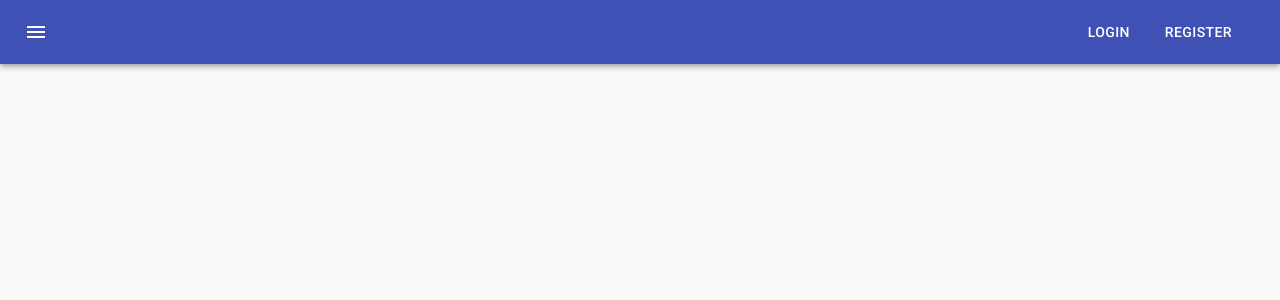
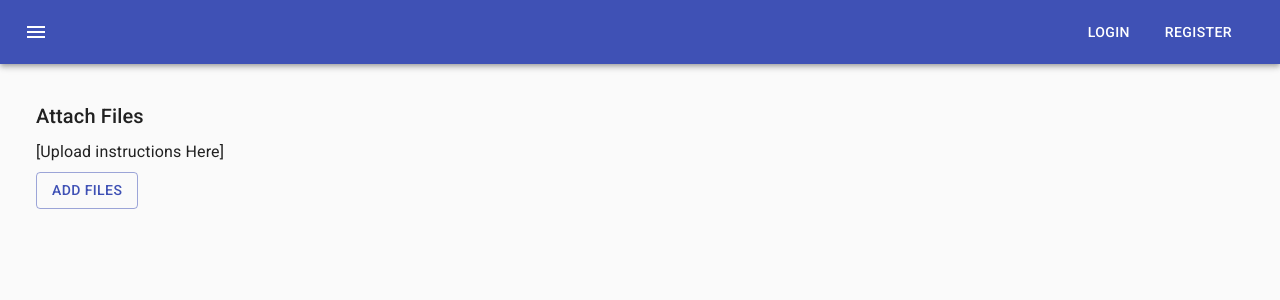
Before and after one commit to hackthehack/hack-zero-v2, a React (Create React App) app: page /upload in a window 1280 px wide. Shown: the top 300 px of the page. Built offline with nearby package versions, Linux system fonts and the light colour scheme.

Commit message:
Upload
Fixed styling, will need to change App.js file once submit branch has been merged to master

```diff
--- a/src/App.js
+++ b/src/App.js
@@ -8,6 +8,7 @@ import Register from "./components/register";
 import Header from "./components/header";
 import Home from "./components/Home";
 import EditHack from './components/edit-hack'
+import Upload from './components/subcomponents/upload'
 import "./css/main.css";
 
 function App() {
@@ -22,6 +23,7 @@ function App() {
         <Route path="/hacks" component={HacksPage} />
         <Route exact path="/hack/:id" component={HackDetails} />
         <Route path="/hack/:id/edit" component={EditHack} />
+        <Route path="/upload" component={Upload}/>
       </Switch>
     </BrowserRouter>
   );
--- /dev/null
+++ b/src/components/subcomponents/upload.js
@@ -0,0 +1,115 @@
+import React, { useState } from "react";
+import { Grid, Typography, Button, Paper, IconButton } from "@material-ui/core";
+import { makeStyles } from "@material-ui/core/styles";
+import AttachFileIcon from "@material-ui/icons/AttachFile";
+import HighlightOffIcon from "@material-ui/icons/HighlightOff";
+
+const useStyles = makeStyles(theme => ({
+  root: {
+    marginBottom: theme.spacing(1)
+  },
+  input: {
+    display: "none"
+  },
+  attachment: {
+    position: "relative",
+    height: "10rem",
+    width: "9rem",
+    display: "flex",
+    flexFlow: "column",
+    justifyContent: "space-between",
+    alignItems: "center",
+    textAlign: "center",
+    padding: "0.5rem"
+  },
+  attachDel: {
+    position: "absolute",
+    right: "-0.5rem",
+    top: "-0.5rem"
+  },
+  attachIco: {
+    height: "5rem",
+  },
+  overflow: {
+    whiteSpace: "nowrap",
+    overflow: "hidden",
+    textOverflow: "ellipsis",
+    width: "inherit",
+    padding: "0.5rem"
+  }
+}));
+
+export function UploadFiles(props) {
+  // console.log(props);
+  const [files, setFiles] = useState([]);
+
+  const onUpload = e => {
+    setFiles([...files, ...e.target.files]);
+  };
+
+  const onDelete = () => {};
+  const classes = useStyles();
+  return (
+    <Grid
+      container
+      justify="space-between"
+      alignItems="center"
+      alignContent="center"
+      spacing={1}
+      className={classes.root}
+      style={{width: "inherit" ,margin: "2rem"}}
+    >
+      <Grid item xs={12}>
+        <Typography variant="h6">Attach Files</Typography>
+      </Grid>
+      <Grid item xs={12}>
+        <Typography variant="body1">[Upload instructions Here]</Typography>
+      </Grid>
+      <Grid item xs={12}>
+        <input
+          className={classes.input}
+          type="file"
+          id="upload-field"
+          name="uploadFiles"
+          multiple
+          onChange={onUpload}
+        />
+        <label htmlFor="upload-field">
+          <Button variant="outlined" color="primary" component="span">
+            Add Files
+          </Button>
+        </label>
+      </Grid>
+      <Grid item xs={12}>
+        <Grid container spacing={2}>
+          {files.map((file, index) => {
+            console.log(index + "  " + file);
+            return (
+              <Grid item key={index}>
+                <Paper className={classes.attachment}>
+                  <IconButton
+                    className={classes.attachDel}
+                    color="secondary"
+                    component="span"
+                    size="small"
+                  >
+                    <HighlightOffIcon />
+                  </IconButton>
+                  <AttachFileIcon className={classes.attachIco} fontSize="large" disabled/>
+                  <Typography variant="body1" className={classes.overflow}>
+                    {file.name}
+                  </Typography>
+                  <Typography variant="body1">
+                    {(file.size / 1000000).toFixed(2) + "MB"}
+                  </Typography>
+                </Paper>
+              </Grid>
+            );
+          })}
+        </Grid>
+      </Grid>
+    </Grid>
+  );
+}
+
+export default UploadFiles;
```
